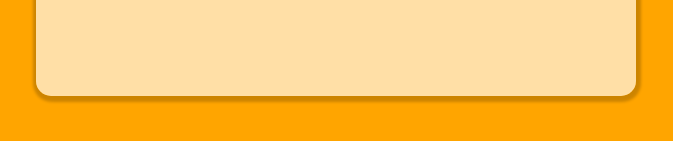
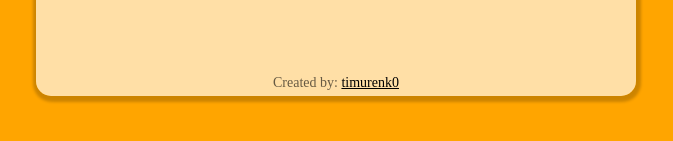
Before and after one commit to timurenk0/unscramble_game, a plain HTML site: page game/index.html in a window 1280 px wide. Shown: the part 479-620 px from the top of the page, without its empty margins (304-977 px from the left). Drawn offline with Linux system fonts and the light colour scheme.

Commit message:
Added copywright text element at the bottom of the game window with the link to github

```diff
--- a/game/index.html
+++ b/game/index.html
@@ -15,6 +15,7 @@
         </div>
         <p id="main-text">Unscramble: <span id="scrambled-word">scrambled</span></p>
         <input id="user-input" type="text" placeholder="Your guess..."></input>
+        <p id="copywright-text">Created by: <a id="author-name" href="https://github.com/timurenk0" target="_blank"></a></p>
     </div>
 
 
--- a/game/script.js
+++ b/game/script.js
@@ -2,6 +2,10 @@ const scrambledWordTextEl = document.getElementById("scrambled-word");
 const userInputEl = document.getElementById("user-input");
 const scoreTextEl = document.getElementById("score");
 const addedScoreTextEl = document.getElementById("added-score");
+const authorNameTextEl = document.getElementById("author-name");
+
+const authorName = "timurenk0";
+authorNameTextEl.textContent = authorName;
 
 const words = [
     "apple", "brave", "chair", "dance", "eagle", "faith", "giant", "house", "input", "jolly",
--- a/game/styles.css
+++ b/game/styles.css
@@ -79,3 +79,18 @@ body {
     padding: 0 10px;
     font-size: 16px;
 }
+
+#game-wrapper #copywright-text {
+    position: absolute;
+    left: 50%;
+    bottom: 0;
+    padding: 5px 0;
+    transform: translate(-50%);
+
+    font-size: 14px;
+    color: rgba(0, 0, 0, 0.6);
+}
+
+#copywright-text #author-name {
+    color: black;
+}
```
Also changed, not shown: README.md.
